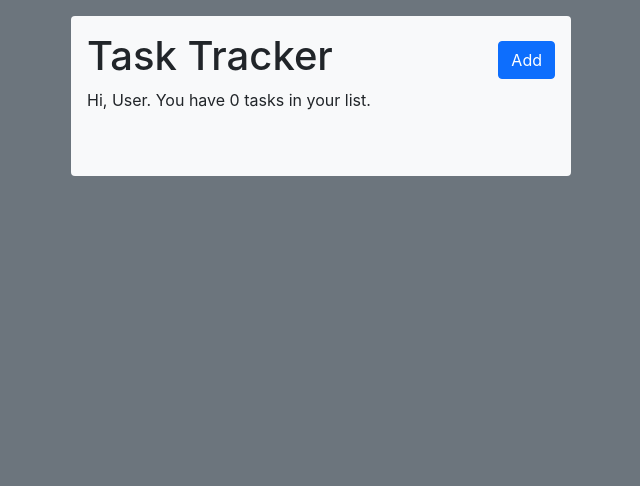
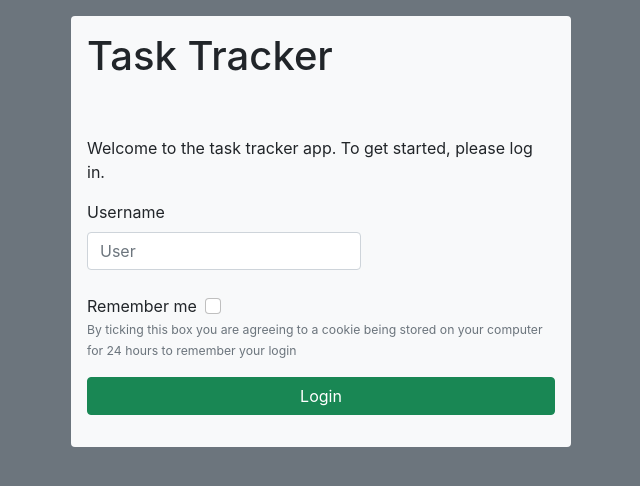
Before and after one commit to laurenceks/react-practice-task-tracker, a React (Create React App) app: page /#/login in a window 1280 px wide. Shown: the top 486 px of the page, without its empty margins (319-959 px from the left). Built offline with nearby package versions, Linux system fonts and the light colour scheme; no server answers.

Commit message:
Added basic user login

```diff
--- a/src/App.js
+++ b/src/App.js
@@ -1,17 +1,20 @@
 //Dependencies
 import {useState, useEffect} from "react";
-import {HashRouter as Router, Route} from "react-router-dom";
+import {HashRouter as Router, Route, Switch, Redirect} from "react-router-dom";
 //Components
-import Header from "./components/Header"
-import Tasks from "./components/Tasks"
-import Footer from "./components/Footer"
-import About from "./components/About";
+import Main from "./components/Main";
+import Header from "./components/Header";
+import Login from "./components/Login"
 
 function App() {
+    let userCookie = decodeURIComponent(document.cookie).match(/user=([\S ]+?);|user=([\S ]+?)$/)
+    if(userCookie){
+        userCookie = userCookie.filter( (x) => {
+            return x && x !== document.cookie;
+        })[0];
+    }
+    const [user, setUser] = useState(!userCookie || userCookie === "" ? null : userCookie);
     const [tasks, setTasks] = useState([])
-
-    const userFirstName = "User"
-
     const addTask = async (newTask) => {
         //manually update state to make UI change instant
         setTasks([...tasks, {...newTask, id: null}])
@@ -19,57 +22,15 @@ function App() {
         await fetch("./php/insertTask.php", {
             method: "POST",
             headers: {"Content-type": "application/json"},
-            body: JSON.stringify(newTask)
+            body: JSON.stringify({...newTask, user: user})
         }).then(getTasks);
     }
-
-    const setReminder = async (id) => {
-        //manually update state to make UI change instant
-        setTasks(tasks.map(x=>x.id === id ? {...x, reminder: !x.reminder} : x))
-        //then request change in DB, and update with latest DB list
-        await fetch("./php/getTaskById.php", {
-            method: "POST",
-            headers: {"Content-type": "application/json"},
-            body: JSON.stringify({id: id})
-        }).then(res => res.json().then(x => {
-            const updatedTask = {...x, reminder: !x.reminder}
-            fetch("./php/updateTask.php", {
-                method: "POST",
-                headers: {"Content-type": "application/json"},
-                body: JSON.stringify(updatedTask)
-            }).then(getTasks);
-
-        }));
-    }
-
-    const updateTask = async (updatedTask) => {
-        //manually update state to make UI change instant
-        setTasks(tasks.map(x=>x.id === updatedTask.id ? updatedTask : x))
-        //then request change in DB, and update with latest DB list
-        await fetch("./php/updateTask.php", {
-            method: "post",
-            headers: {"Content-type": "application/json"},
-            body: JSON.stringify(updatedTask)
-        }).then(getTasks)
-    }
-
-    const deleteTask = async (id) => {
-        //manually update state to make UI change instant
-        setTasks(tasks.filter(x => x.id !== id));
-        //then request change in DB, and update with latest DB list
-        await fetch("./php/deleteTask.php", {
-            method: "POST",
-            headers: {"Content-type": "application/json"},
-            body: JSON.stringify({id: id})
-        }).then(res => {
-            res.text().then(getTasks);
-        });
-    }
-
     const getTasks = async () => {
         const fetchTasks = async () => {
             const res = await fetch("./php/getTasks.php", {
-                method: "GET",
+                method: "POST",
+                headers: {"Content-type": "application/json"},
+                body: JSON.stringify({user: user})
             })
             return await res.json();
         }
@@ -78,22 +39,22 @@ function App() {
         setTasks(tasksFromServer.map((x, i) => x.id ? x : {...x, id: i + 1}))
     }
 
-    useEffect(() => {
-        console.log("Rendered! home")
-        getTasks()
-    }, [])
-
     return (
         <Router>
             <div className="container my-3 bg-light p-3 rounded-2" style={{maxWidth: "500px"}}>
-                <Header user={userFirstName} number={tasks.length} addTask={addTask}/>
-                <Route path="/" exact render={() => (
-                    <>
-                        <Tasks tasks={tasks} setReminder={setReminder} onDelete={deleteTask} updateTask={updateTask}/>
-                        <Footer/>
-                    </>
-                )}/>
-                <Route path="/about" component={About}/>
+                <Header user={user} number={tasks.length} addTask={addTask} setTasks={setTasks} tasks={tasks}/>
+                <Switch>
+                    <Route path="/login">
+                        <Login setUser={setUser}/>
+                    </Route>
+                    <Route path="/" render={() => (
+                        user ?
+                            <Main user={user} addTask={addTask} getTasks={getTasks} setTasks={setTasks} tasks={tasks}
+                                  setUser={setUser}/>
+                            :
+                            <Redirect to="/login"/>
+                    )}/>
+                </Switch>
             </div>
         </Router>
     );
--- a/src/components/Footer.js
+++ b/src/components/Footer.js
@@ -1,9 +1,14 @@
 import {Link} from "react-router-dom";
 
-const Footer = () => {
+const Footer = ({setUser, setTasks, user}) => {
     return (
         <footer className="d-flex justify-content-center align-items-center mt-5">
-            <Link className="btn btn-secondary btn-small" to="/about">About</Link>
+            <Link className="btn btn-secondary btn-small mx-2" to="/about">About</Link>
+            <Link className="btn btn-secondary btn-small mx-2" to="/login" onClick={ () => {
+                setUser(null);
+                document.cookie = `user=${user}; expires=Thu, 01 Jan 1970 00:00:00 UTC; path="/"`
+                setTasks([]);
+            }}>Log out</Link>
         </footer>
     );
 };
--- a/src/components/Header.js
+++ b/src/components/Header.js
@@ -13,13 +13,13 @@ const Header = props => {
         <header className="mb-5">
             <div className="d-flex align-items-center">
                 <h1 className="w-100">Task Tracker</h1>
-                {l.pathname !== "/about" && <Link to={`${addTaskFormIsShown ? "/" : "/add"}`} onClick={addBtnClick}
+                {(l.pathname !== "/about" && l.pathname !== "/login") && <Link to={`${addTaskFormIsShown ? "/" : "/add"}`} onClick={addBtnClick}
                        className={`btn ${!addTaskFormIsShown ? "btn-primary" : "btn-danger"}`}
                        style={{justifySelf: "end"}}>{addTaskFormIsShown ? "Cancel" : "Add"}</Link>}
             </div>
             <Route path="/add" render={() => (
                 <TaskForm onSubmit={props.addTask} hideForm={addBtnClick} buttonText={"Add task"}/>)}/>
-            {(!addTaskFormIsShown && l.pathname !== "/about") &&
+            {(!addTaskFormIsShown && l.pathname !== "/about" && l.pathname !== "/login") &&
             <p>Hi, {props.user}. You have {props.number} task{props.number !== 1 && "s"} in your list.</p>}
         </header>
     );
--- /dev/null
+++ b/src/components/Login.js
@@ -0,0 +1,55 @@
+import PropTypes from 'prop-types';
+import {useState} from "react";
+import {useHistory} from "react-router-dom";
+
+const Login = ({setUser}) => {
+    const [tempUser, setTempUser] = useState("");
+    const [remember, setRemember] = useState(false);
+    const h = useHistory();
+    return (
+        <div>
+            <p>Welcome to the task tracker app. To get started, please log in.</p>
+            <form
+                className="mb-3 needs-validation"
+                onSubmit={(e) => {
+                    e.preventDefault();
+                    if (tempUser && tempUser !== "") {
+                        setUser(tempUser);
+                        if (remember) {
+                            const cDate = new Date();
+                            cDate.setHours(cDate.getHours() + 24);
+                            document.cookie = `user=${tempUser}; expires=${cDate.toUTCString()}; path="/"`
+                        }
+                        h.push("/");
+                    }
+                }}>
+                <div className="mb-3">
+                    <label className="form-label">
+                        Username
+                        <input onChange={(e) => {
+                            setTempUser(e.target.value)
+                        }} className="form-control mt-2" type="text" placeholder="User"/>
+                    </label>
+                </div>
+                <div className="mb-3">
+                    <label className="form-check-label">
+                        Remember me
+                        <input className="form-check-input mx-2" type="checkbox"
+                               onChange={(e) => {
+                                   setRemember(e.currentTarget.checked)
+                               }}/>
+                    </label>
+                    <p className="small text-muted"><small>By ticking this box you are agreeing to a cookie being stored
+                        on your computer for 24 hours to remember your login</small></p>
+                </div>
+                <input className="btn btn-success d-block w-100" type="submit" value={"Login"}/>
+            </form>
+        </div>
+    );
+};
+
+Login.propTypes = {
+    setUser: PropTypes.func
+};
+
+export default Login;
--- /dev/null
+++ b/src/components/Main.js
@@ -0,0 +1,68 @@
+import {Route} from "react-router-dom";
+import Tasks from "./Tasks";
+import Footer from "./Footer";
+import About from "./About";
+import {useEffect} from "react";
+
+function Main({user, addTask, tasks, getTasks, setTasks, setUser}) {
+    const setReminder = async (id) => {
+        //manually update state to make UI change instant
+        setTasks(tasks.map(x => x.id === id ? {...x, reminder: !x.reminder} : x))
+        //then request change in DB, and update with latest DB list
+        await fetch("./php/getTaskById.php", {
+            method: "POST",
+            headers: {"Content-type": "application/json"},
+            body: JSON.stringify({id: id})
+        }).then(res => res.json().then(x => {
+            const updatedTask = {...x, reminder: !x.reminder}
+            fetch("./php/updateTask.php", {
+                method: "POST",
+                headers: {"Content-type": "application/json"},
+                body: JSON.stringify(updatedTask)
+            }).then(getTasks);
+
+        }));
+    }
+
+    const updateTask = async (updatedTask) => {
+        //manually update state to make UI change instant
+        setTasks(tasks.map(x => x.id === updatedTask.id ? updatedTask : x))
+        //then request change in DB, and update with latest DB list
+        await fetch("./php/updateTask.php", {
+            method: "post",
+            headers: {"Content-type": "application/json"},
+            body: JSON.stringify(updatedTask)
+        }).then(getTasks)
+    }
+
+    const deleteTask = async (id) => {
+        //manually update state to make UI change instant
+        setTasks(tasks.filter(x => x.id !== id));
+        //then request change in DB, and update with latest DB list
+        await fetch("./php/deleteTask.php", {
+            method: "POST",
+            headers: {"Content-type": "application/json"},
+            body: JSON.stringify({id: id})
+        }).then(res => {
+            res.text().then(getTasks);
+        });
+    }
+
+    useEffect(() => {
+        getTasks()
+    }, [])
+
+    return (
+        <>
+            <Route path="/" exact render={() => (
+                <>
+                    <Tasks tasks={tasks} setReminder={setReminder} onDelete={deleteTask} updateTask={updateTask}/>
+                    <Footer setUser={setUser} setTasks={setTasks} user={user}/>
+                </>
+            )}/>
+            <Route path="/about" component={About}/>
+        </>
+    );
+}
+
+export default Main;
```
Also changed, not shown: 2 other files (tests, documents, lock files or other folders).
